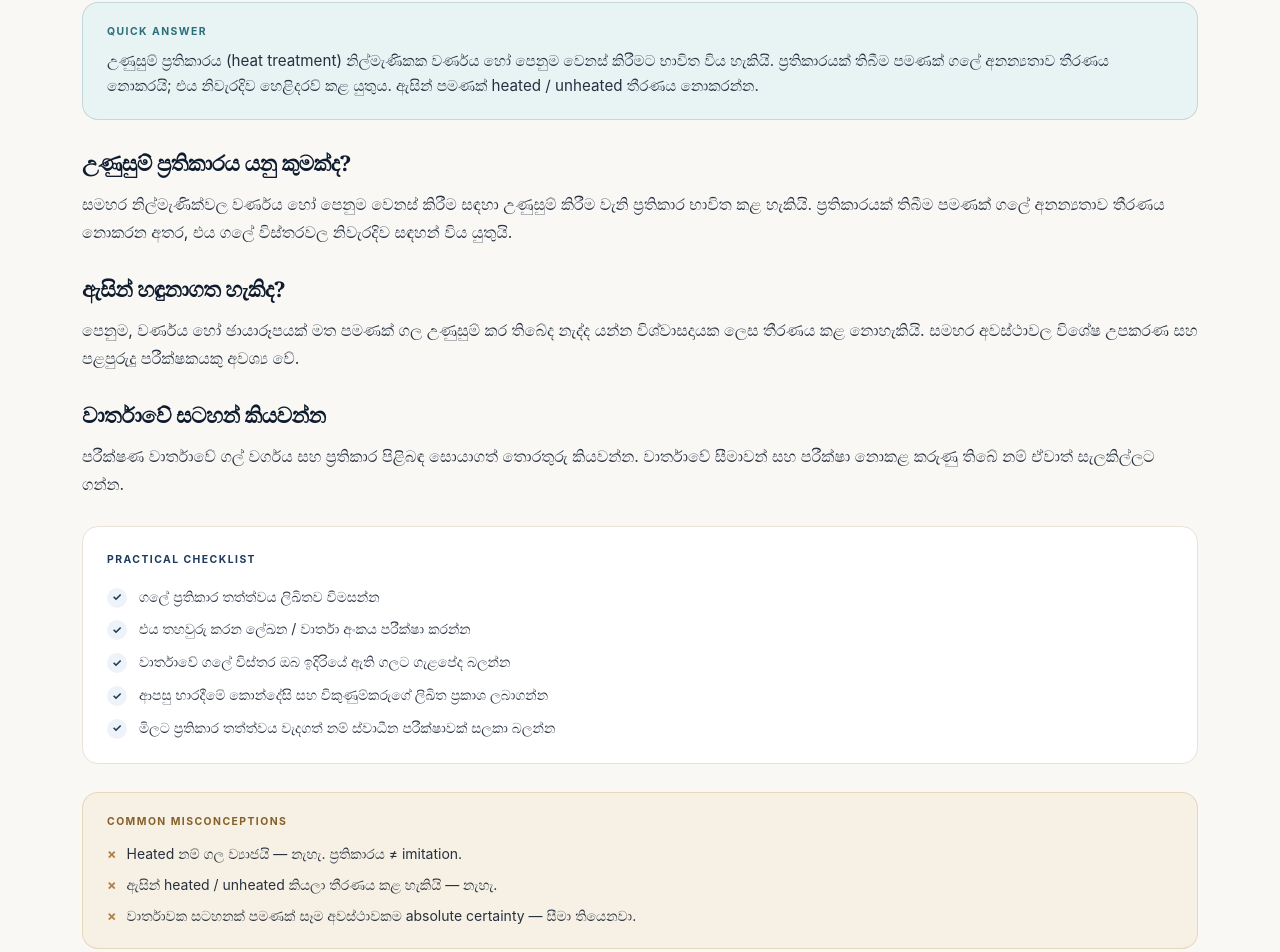
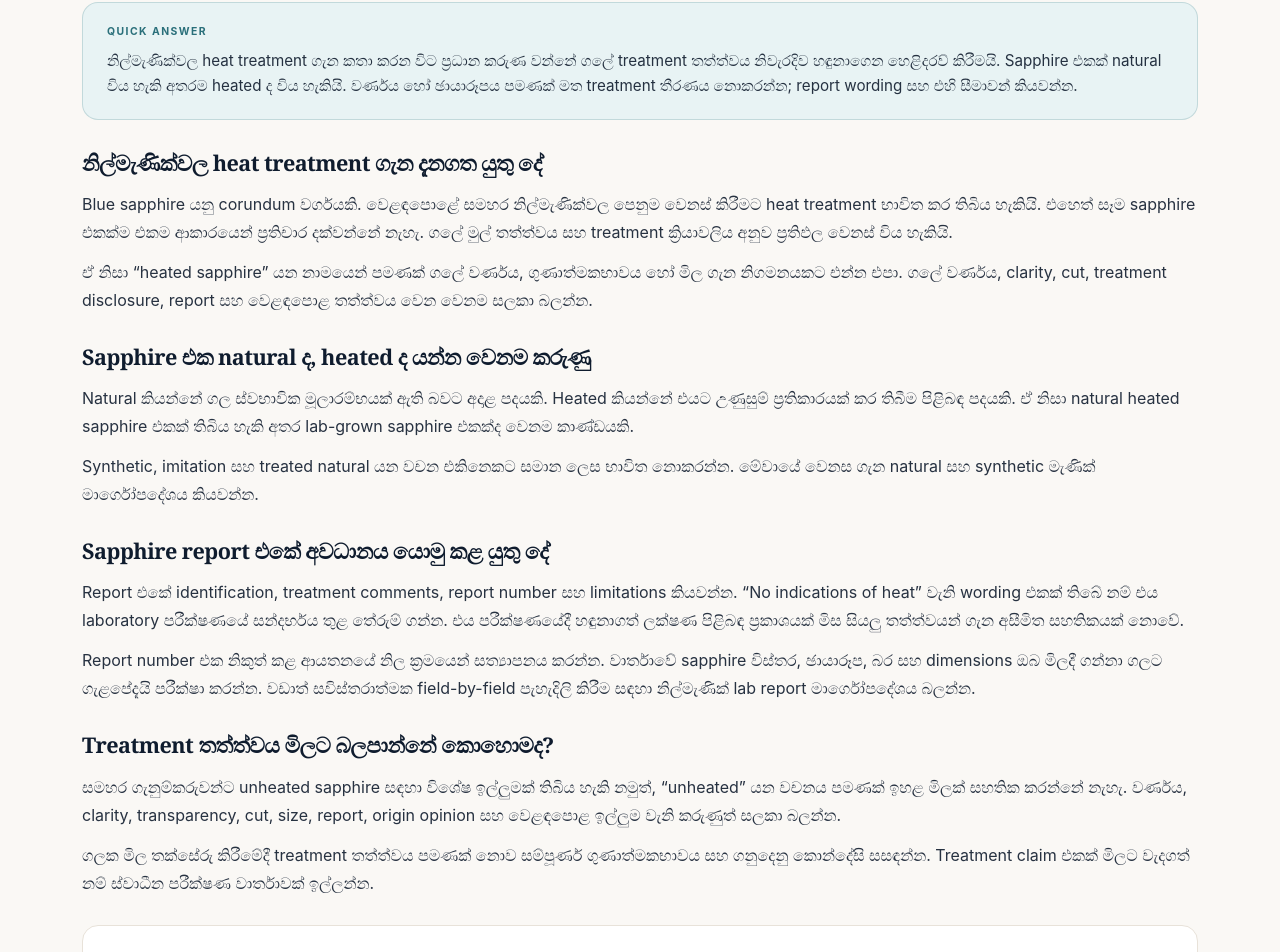
Before and after one commit to LinukaBandara/GemologyX, a Next.js app: page /si/learn/heated-sapphire-guide in a window 1280 px wide. Shown: the part 409-1361 px from the top of the page. Built offline with nearby package versions, Linux system fonts and the light colour scheme.

Commit message:
content: focus sapphire heat treatment guide

```diff
--- a/src/app/si/learn/heated-sapphire-guide/page.tsx
+++ b/src/app/si/learn/heated-sapphire-guide/page.tsx
@@ -8,89 +8,131 @@ import {
 } from "@/components/article-layout";
 
 export const metadata: Metadata = {
-  title: "උණුසුම් ප්‍රතිකාර කළ නිල්මැණික් ගැන දැනගත යුතු දේ | GemologyX",
+  title: "නිල්මැණික් Heat Treatment: විශේෂයෙන් දැනගත යුතු දේ | GemologyX",
   description:
-    "නිල්මැණික්වල උණුසුම් ප්‍රතිකාරය, හෙළිදරව් කිරීම සහ පරීක්ෂණ වාර්තාවක් කියවීම ගැන මූලික මාර්ගෝපදේශය.",
+    "Blue sapphire heat treatment ගැන, එහි ප්‍රතිඵල වෙනස් විය හැකි ආකාරය, treatment disclosure සහ sapphire report සටහන් කියවීම.",
 };
 
 export default function Page() {
   return (
     <ArticleLayout
       category="සිංහල මැණික් දැනුම"
-      readTime="මිනිත්තු 5"
-      title="උණුසුම් ප්‍රතිකාර කළ නිල්මැණික් ගැන දැනගත යුතු දේ"
+      readTime="මිනිත්තු 7"
+      title="නිල්මැණික් Heat Treatment: විශේෂයෙන් දැනගත යුතු දේ"
       crumbHref="/si/learn/blue-sapphire-complete-guide"
       crumbLabel="නිල්මැණික් මාර්ගෝපදේශය"
-      lastReviewed="2026-10-21"
+      lastReviewed="2026-11-02"
       related={[
-        { label: "Heated vs Unheated නිල්මැණික්", href: "/si/learn/heated-vs-unheated-blue-sapphire" },
-        { label: "මැණික් පරීක්ෂණ වාර්තාවක් කියවීම", href: "/si/learn/how-to-read-gem-report" },
-        { label: "ප්‍රතිකාර තොරතුරු හෙළි කිරීම", href: "/si/learn/gemstone-treatment-disclosure" },
-        { label: "මැණික් මිලදී ගැනීමේ checklist", href: "/si/learn/gemstone-buying-checklist" },
+        { label: "Heat treatment පිළිබඳ සම්පූර්ණ මාර්ගෝපදේශය", href: "/si/learn/heat-treatment-guide" },
+        { label: "Heated සහ unheated නිල්මැණික්", href: "/si/learn/heated-vs-unheated-blue-sapphire" },
+        { label: "නිල්මැණික් lab report", href: "/si/learn/blue-sapphire-lab-report" },
+        { label: "නිල්මැණික් වටිනාකමට බලපාන කරුණු", href: "/si/learn/blue-sapphire-value-factors" },
       ]}
     >
       <QuickAnswer>
         <p>
-          උණුසුම් ප්‍රතිකාරය (heat treatment) නිල්මැණිකක වර්ණය හෝ පෙනුම වෙනස් කිරීමට
-          භාවිත විය හැකියි. ප්‍රතිකාරයක් තිබීම පමණක් ගලේ අනන්‍යතාව තීරණය නොකරයි;
-          එය නිවැරදිව හෙළිදරව් කළ යුතුය. ඇසින් පමණක් heated / unheated තීරණය නොකරන්න.
+          නිල්මැණික්වල heat treatment ගැන කතා කරන විට ප්‍රධාන කරුණ
+          වන්නේ ගලේ treatment තත්ත්වය නිවැරදිව හඳුනාගෙන හෙළිදරව්
+          කිරීමයි. Sapphire එකක් natural විය හැකි අතරම heated ද විය
+          හැකියි. වර්ණය හෝ ඡායාරූපය පමණක් මත treatment තීරණය
+          නොකරන්න; report wording සහ එහි සීමාවන් කියවන්න.
         </p>
       </QuickAnswer>
 
-      <ArticleSection heading="උණුසුම් ප්‍රතිකාරය යනු කුමක්ද?">
+      <ArticleSection heading="නිල්මැණික්වල heat treatment ගැන දැනගත යුතු දේ">
         <p>
-          සමහර නිල්මැණික්වල වර්ණය හෝ පෙනුම වෙනස් කිරීම සඳහා උණුසුම් කිරීම වැනි
-          ප්‍රතිකාර භාවිත කළ හැකියි. ප්‍රතිකාරයක් තිබීම පමණක් ගලේ අනන්‍යතාව තීරණය
-          නොකරන අතර, එය ගලේ විස්තරවල නිවැරදිව සඳහන් විය යුතුයි.
+          Blue sapphire යනු corundum වර්ගයකි. වෙළඳපොළේ සමහර
+          නිල්මැණික්වල පෙනුම වෙනස් කිරීමට heat treatment භාවිත
+          කර තිබිය හැකියි. එහෙත් සෑම sapphire එකක්ම එකම ආකාරයෙන්
+          ප්‍රතිචාර දක්වන්නේ නැහැ. ගලේ මුල් තත්ත්වය සහ treatment
+          ක්‍රියාවලිය අනුව ප්‍රතිඵල වෙනස් විය හැකියි.
+        </p>
+        <p>
+          ඒ නිසා “heated sapphire” යන නාමයෙන් පමණක් ගලේ
+          වර්ණය, ගුණාත්මකභාවය හෝ මිල ගැන නිගමනයකට එන්න එපා.
+          ගලේ වර්ණය, clarity, cut, treatment disclosure,
+          report සහ වෙළඳපොළ තත්ත්වය වෙන වෙනම සලකා බලන්න.
         </p>
       </ArticleSection>
 
-      <ArticleSection heading="ඇසින් හඳුනාගත හැකිද?">
+      <ArticleSection heading="Sapphire එක natural ද, heated ද යන්න වෙනම කරුණු">
         <p>
-          පෙනුම, වර්ණය හෝ ඡායාරූපයක් මත පමණක් ගල උණුසුම් කර තිබේද නැද්ද යන්න
-          විශ්වාසදායක ලෙස තීරණය කළ නොහැකියි. සමහර අවස්ථාවල විශේෂ උපකරණ සහ
-          පළපුරුදු පරීක්ෂකයකු අවශ්‍ය වේ.
+          Natural කියන්නේ ගල ස්වභාවික මූලාරම්භයක් ඇති බවට
+          අදාළ පදයකි. Heated කියන්නේ එයට උණුසුම් ප්‍රතිකාරයක්
+          කර තිබීම පිළිබඳ පදයකි. ඒ නිසා natural heated sapphire
+          එකක් තිබිය හැකි අතර lab-grown sapphire එකක්ද වෙනම
+          කාණ්ඩයකි.
+        </p>
+        <p>
+          Synthetic, imitation සහ treated natural යන වචන
+          එකිනෙකට සමාන ලෙස භාවිත නොකරන්න. මේවායේ වෙනස ගැන
+          <a href="/si/learn/natural-vs-synthetic-gemstones"> natural සහ synthetic මැණික් මාර්ගෝපදේශය</a>{" "}
+          කියවන්න.
         </p>
       </ArticleSection>
 
-      <ArticleSection heading="වාර්තාවේ සටහන් කියවන්න">
+      <ArticleSection heading="Sapphire report එකේ අවධානය යොමු කළ යුතු දේ">
         <p>
-          පරීක්ෂණ වාර්තාවේ ගල් වර්ගය සහ ප්‍රතිකාර පිළිබඳ සොයාගත් තොරතුරු කියවන්න.
-          වාර්තාවේ සීමාවන් සහ පරීක්ෂා නොකළ කරුණු තිබේ නම් ඒවාත් සැලකිල්ලට ගන්න.
+          Report එකේ identification, treatment comments,
+          report number සහ limitations කියවන්න. “No indications
+          of heat” වැනි wording එකක් තිබේ නම් එය laboratory
+          පරීක්ෂණයේ සන්දර්භය තුළ තේරුම් ගන්න. එය පරීක්ෂණයේදී
+          හඳුනාගත් ලක්ෂණ පිළිබඳ ප්‍රකාශයක් මිස සියලු තත්ත්වයන්
+          ගැන අසීමිත සහතිකයක් නොවේ.
+        </p>
+        <p>
+          Report number එක නිකුත් කළ ආයතනයේ නිල ක්‍රමයෙන්
+          සත්‍යාපනය කරන්න. වාර්තාවේ sapphire විස්තර, ඡායාරූප,
+          බර සහ dimensions ඔබ මිලදී ගන්නා ගලට ගැළපේදැයි
+          පරීක්ෂා කරන්න. වඩාත් සවිස්තරාත්මක field-by-field
+          පැහැදිලි කිරීම සඳහා{" "}
+          <a href="/si/learn/blue-sapphire-lab-report">නිල්මැණික් lab report මාර්ගෝපදේශය</a>{" "}
+          බලන්න.
+        </p>
+      </ArticleSection>
+
+      <ArticleSection heading="Treatment තත්ත්වය මිලට බලපාන්නේ කොහොමද?">
+        <p>
+          සමහර ගැනුම්කරුවන්ට unheated sapphire සඳහා විශේෂ
+          ඉල්ලුමක් තිබිය හැකි නමුත්, “unheated” යන වචනය පමණක්
+          ඉහළ මිලක් සහතික කරන්නේ නැහැ. වර්ණය, clarity,
+          transparency, cut, size, report, origin opinion
+          සහ වෙළඳපොළ ඉල්ලුම වැනි කරුණුත් සලකා බලන්න.
+        </p>
+        <p>
+          ගලක මිල තක්සේරු කිරීමේදී treatment තත්ත්වය පමණක්
+          නොව සම්පූර්ණ ගුණාත්මකභාවය සහ ගනුදෙනු කොන්දේසි
+          සසඳන්න. Treatment claim එකක් මිලට වැදගත් නම්
+          ස්වාධීන පරීක්ෂණ වාර්තාවක් ඉල්ලන්න.
         </p>
       </ArticleSection>
 
       <PracticalChecklist
         items={[
-          "ගලේ ප්‍රතිකාර තත්ත්වය ලිඛිතව විමසන්න",
-          "එය තහවුරු කරන ලේඛන / වාර්තා අංකය පරීක්ෂා කරන්න",
-          "වාර්තාවේ ගලේ විස්තර ඔබ ඉදිරියේ ඇති ගලට ගැළපේද බලන්න",
-          "ආපසු භාරදීමේ කොන්දේසි සහ විකුණුම්කරුගේ ලිඛිත ප්‍රකාශ ලබාගන්න",
-          "මිලට ප්‍රතිකාර තත්ත්වය වැදගත් නම් ස්වාධීන පරීක්ෂාවක් සලකා බලන්න",
+          "විකුණුම්කරුගෙන් treatment status එක ලිඛිතව ඉල්ලන්න",
+          "Natural, synthetic සහ treatment යන කරුණු වෙන්කර තේරුම් ගන්න",
+          "Report number එක සහ නිකුත් කළ laboratory එක සත්‍යාපනය කරන්න",
+          "Report එකේ ගලේ විස්තර සහ ඔබේ ගල ගැළපේදැයි බලන්න",
+          "No indications වැනි wording සහ report limitations කියවන්න",
+          "Treatment status එක මිලට වැදගත් නම් independent testing සලකා බලන්න",
         ]}
       />
 
       <Misconceptions
         items={[
-          "Heated නම් ගල ව්‍යාජයි — නැහැ. ප්‍රතිකාරය ≠ imitation.",
-          "ඇසින් heated / unheated කියලා තීරණය කළ හැකියි — නැහැ.",
-          "වාර්තාවක සටහනක් පමණක් සෑම අවස්ථාවකම absolute certainty — සීමා තියෙනවා.",
+          "සෑම නිල්මැණික් එකක්ම heat කළ විට එකම ප්‍රතිඵලය ලැබේ — නැහැ.",
+          "Natural sapphire එකක් unheated විය යුතුයි — නැහැ.",
+          "වර්ණය පමණක් බලා treatment හඳුනාගත හැකියි — නැහැ.",
+          "Unheated යන වචනය පමණක් resale value සහතික කරයි — නැහැ.",
         ]}
       />
 
-      <ArticleSection heading="මිලදී ගැනීමේදී අසන්න">
-        <p>
-          ගලේ ප්‍රතිකාර තත්ත්වය, එය තහවුරු කරන ලේඛන, ආපසු භාරදීමේ කොන්දේසි සහ
-          විකුණුම්කරුගේ ලිඛිත ප්‍රකාශ ගැන විමසන්න. මිලට ප්‍රතිකාර තත්ත්වය වැදගත් නම්
-          ස්වාධීන පරීක්ෂාවක් සලකා බලන්න.
-        </p>
-      </ArticleSection>
-
       <ArticleSection heading="මතක තබාගන්න">
         <p>
-          මෙම ලිපිය ගලක් ප්‍රතිකාර කළද යන්න නිශ්චය කරන පරීක්ෂණයක් නොවේ. ගනුදෙනුවට
-          පෙර සුදුසුකම් ලත් මැණික් විශේෂඥයකු හෝ විශ්වාසදායක පරීක්ෂණාගාරයක් භාවිත
-          කරන්න.
+          නිල්මැණික් heat treatment ගැන තීරණයක් ගන්නා විට
+          විකුණුම්කරුගේ ප්‍රකාශය, ලිඛිත disclosure සහ වාර්තාව
+          එකට සලකා බලන්න. අවශ්‍ය නම් සුදුසුකම් ලත් laboratory
+          පරීක්ෂාවක් ලබාගන්න. මෙම ලිපිය අධ්‍යාපනික මාර්ගෝපදේශයකි.
         </p>
       </ArticleSection>
     </ArticleLayout>
```
